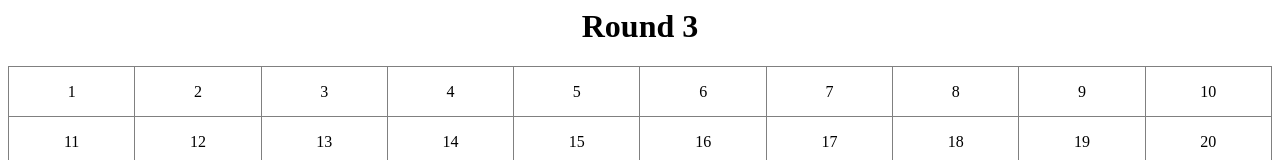
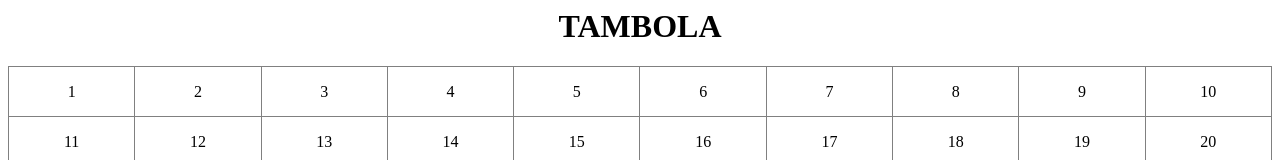
Before and after one commit to vinaymavi/musical-broccoli, a plain HTML site: page index.html in a window 1280 px wide. Shown: the top 160 px of the page. Drawn offline with nearby package versions, Linux system fonts and the light colour scheme.

Commit message:
Heading added

```diff
--- a/index.html
+++ b/index.html
@@ -3,7 +3,7 @@
     <link href="css/style.css" rel="stylesheet"/>
 </head>
     <body>
-         <h1>Round 3</h1>
+         <h1>TAMBOLA</h1>
         <table>
 
         </table>
```
